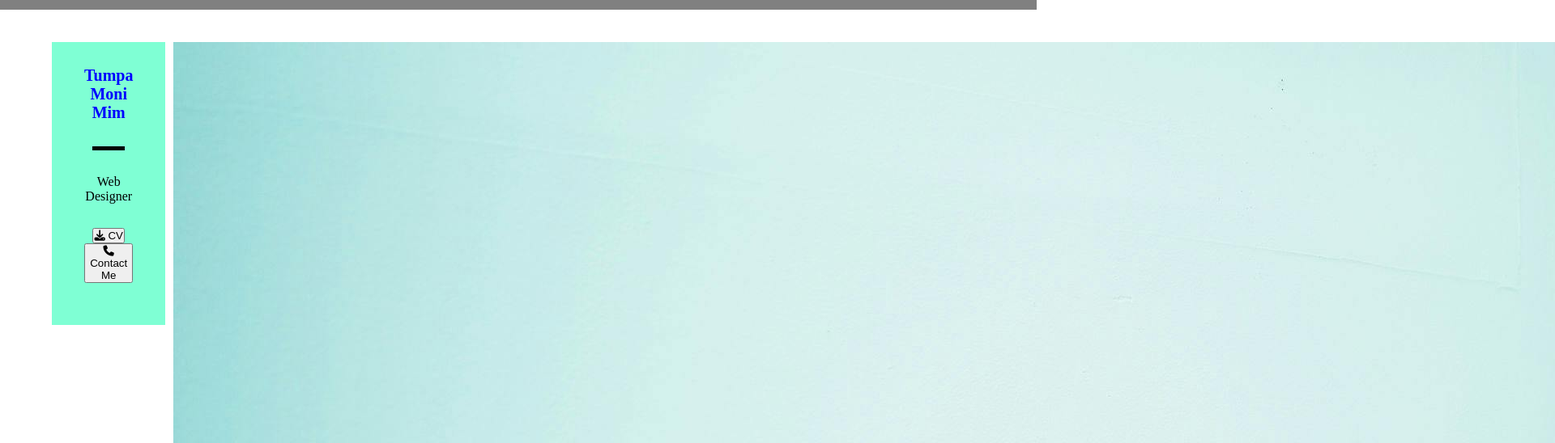
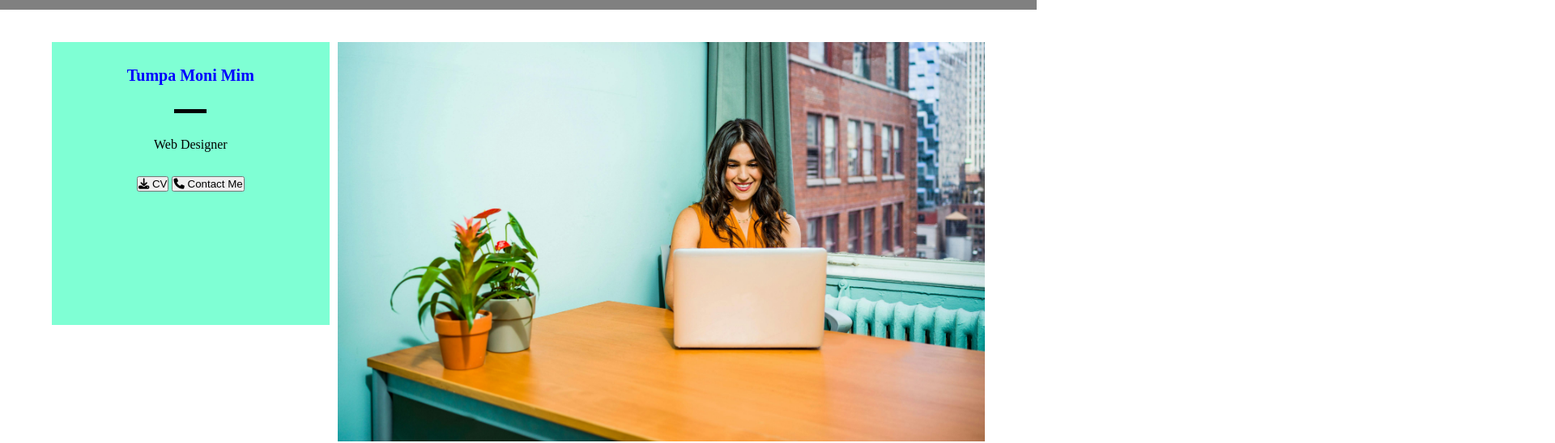
Before and after one commit to tumpamim07/Web3_Programming_Language, a plain HTML site: page Class-09 (Website Navbar & Hero Section)/index.html in a window 1280 px wide. Shown: the part 68-616 px from the top of the page at 81% size, 1920 px wide, since content can reach past the window. Drawn offline with Linux system fonts and the light colour scheme.

Commit message:
Navbar & Hero Section

```diff
--- a/Class-09 (Website Navbar & Hero Section)/style.css
+++ b/Class-09 (Website Navbar & Hero Section)/style.css
@@ -125,7 +125,7 @@ nav{
 }
 
 
-.hero-item .right .img{
+.hero-item .right img{
     height: 100%;
     width: 100%;
     object-fit: cover;
```
